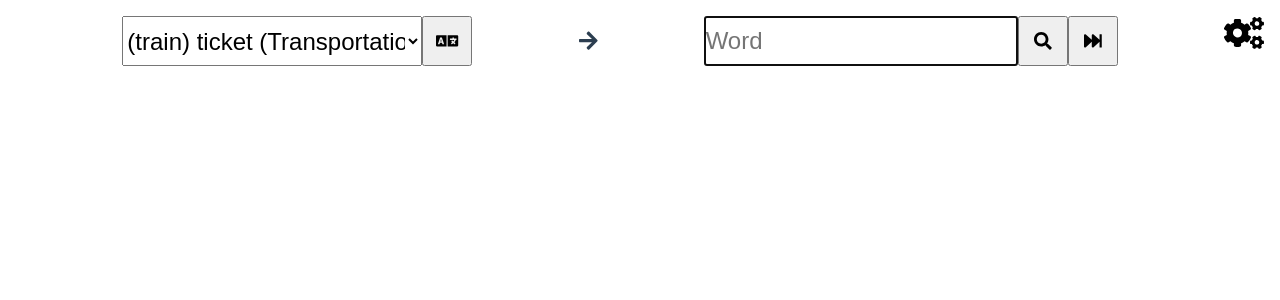
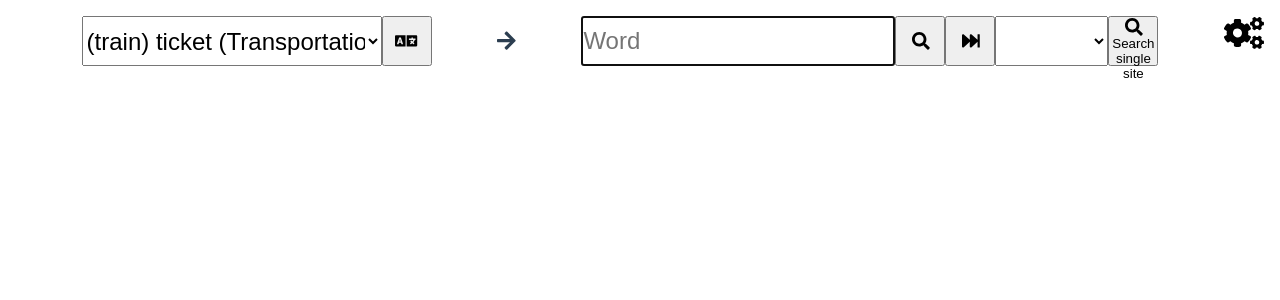
Before and after one commit to chiptus/multi-search, a Vue app: page / in a window 1280 px wide. Shown: the top 300 px of the page. Built offline with nearby package versions, Linux system fonts and the light colour scheme.

Commit message:
search a signle site

```diff
--- a/src/App.vue
+++ b/src/App.vue
@@ -2,13 +2,7 @@
   <div id="app">
     <top-bar
       v-bind="{
-        initialKeyword: keyword,
         onSearch: search,
-        onClose: closeAllWindows,
-        urls,
-        addUrl,
-        isCloseOnSearchEnabled,
-        onSetCloseOnSearch,
       }"
     ></top-bar>
     <browser v-bind="{openWindows}"></browser>
@@ -46,16 +40,13 @@ export default {
       this.openedWindows.forEach(w => w.close());
       this.openedWindows.length = 0;
     },
-    addUrl() {
-      this.urls.push({});
-    },
-    async search(keyword) {
+    async search(keyword, searchEngines) {
       this.setKeyword(keyword);
       if (this.isCloseOnSearchEnabled) {
         this.closeAllWindows();
         this.closeTabs();
       }
-      const results = this.urls
+      const results = searchEngines
         .filter(e => e.enabled)
         .map(engine => ({
           url: engine.link.replace('%s', keyword),
--- a/src/components/search-bar/search-input.vue
+++ b/src/components/search-bar/search-input.vue
@@ -14,6 +14,15 @@
     <button type="button" alt="Next word" @click="next">
       <font-awesome-icon icon="fast-forward" size="lg"></font-awesome-icon>
     </button>
+    <select v-model="siteToSearch">
+      <option v-for="site in searchEngines" :key="site.id" :value="site">
+        {{site.name}}
+      </option>
+    </select>
+    <button type="button" @click="searchSingleSite(siteToSearch)" alt="Search">
+      <font-awesome-icon icon="search" size="lg"></font-awesome-icon>
+      Search single site
+    </button>
   </div>
 </template>
 
@@ -29,11 +38,13 @@ export default {
   data() {
     return {
       keyword: this.initialKeyword || '',
+      siteToSearch: ''
     };
   },
   computed: {
     ...mapState({
       initialKeyword: state => state.keyword,
+      searchEngines: state => state.settings.searchEngines
     }),
   },
   props: {
@@ -52,7 +63,10 @@ export default {
       this.search();
     },
     search() {
-      this.onSearch(this.keyword);
+      this.onSearch(this.keyword, this.searchEngines);
+    },
+    searchSingleSite(site) {
+      this.onSearch(this.keyword, [site]);
     },
     next() {
       this.setWordDone();
```
